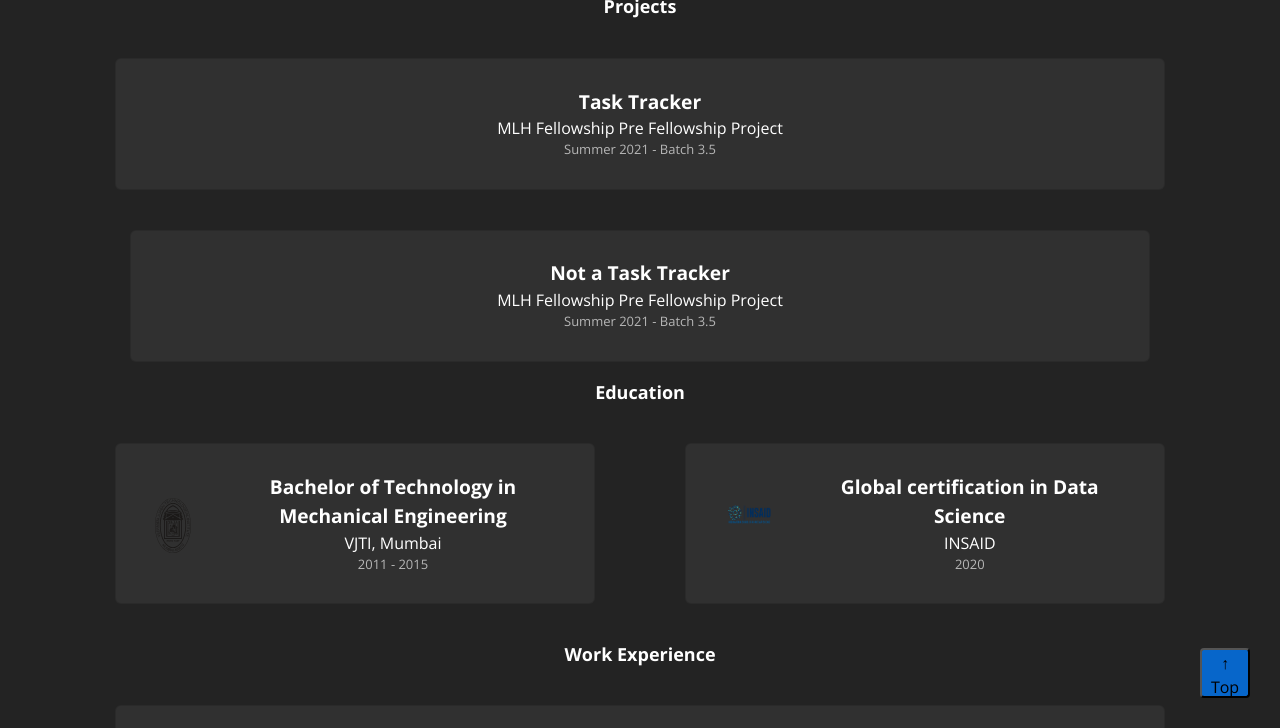
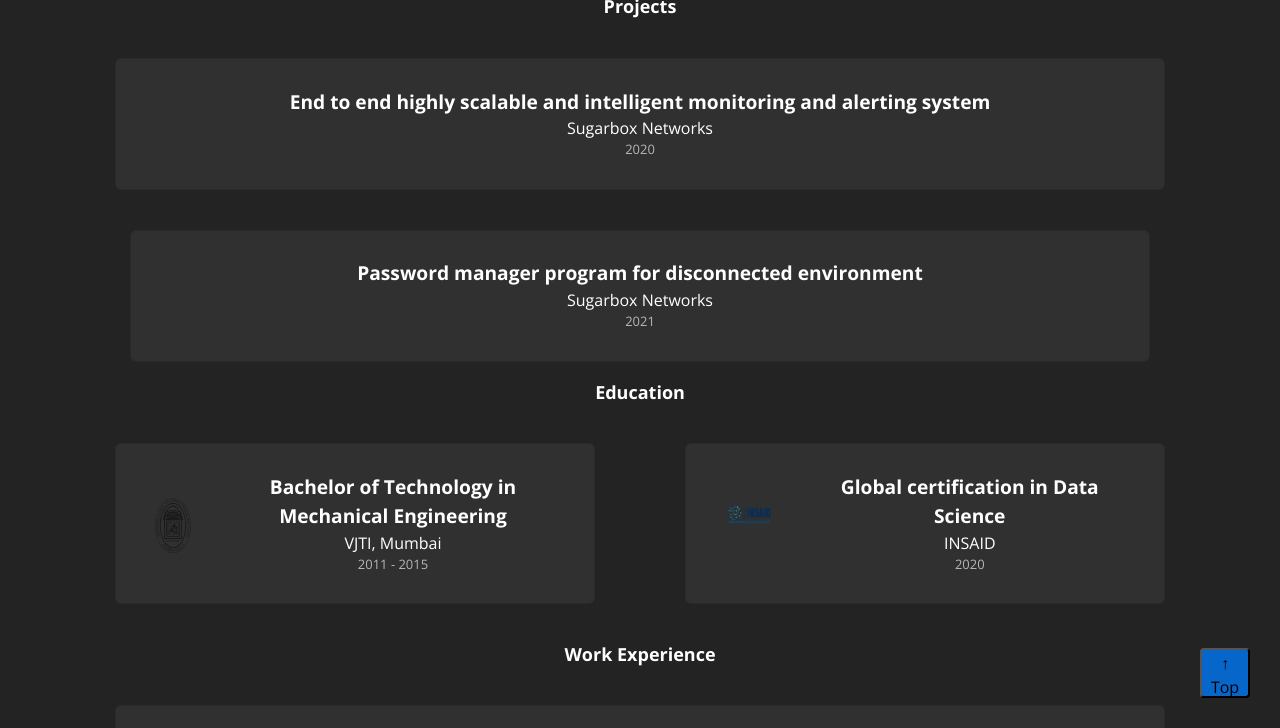
Before and after one commit to drtinkerer/work-portfolio, a Jekyll site: the page built from index.html, in a window 1280 px wide and 900 px high, scrolled down 1367 px, cut to the strip 172-900 px from the top of the window. Built offline with Jekyll 4.4.1, drawn with Linux system fonts in a browser that asks for light colours; nearby versions of some CDN libraries; some of the changed lines change nothing that is shown.

Commit message:
Update projects.yml

```diff
--- a/_data/projects.yml
+++ b/_data/projects.yml
@@ -1,36 +1,22 @@
-- title: Task Tracker
-  event: MLH Fellowship Pre Fellowship Project
-  date: Summer 2021  - Batch 3.5
-  page-name: project
-
-  # Optional links
-  github: https://github.com/
-  external_link: https://github.com/
-  video_demo: https://github.com/
-
+- title: End to end highly scalable and intelligent monitoring and alerting system
+  event: Sugarbox Networks
+  date: 2020
   id: 1
   summary: >- # This means to ignore newlines until the next attribute. This summary is used for the overlay card content.
-    Lorem ipsum dolor sit amet, consectetur adipiscing elit, sed do eiusmod tempor incididunt ut labore et dolore magna aliqua.
-    Ut enim ad minim veniam, quis nostrud exercitation ullamco laboris nisi ut aliquip ex ea commodo consequat.
-    Duis aute irure dolor in reprehenderit in voluptate velit esse cillum dolore eu fugiat nulla pariatur.
-    Excepteur sint occaecat cupidatat non proident, sunt in culpa qui officia deserunt mollit anim id est laborum.
+    Designed, implemented and administered an end to end Monitoring and Alerting system for custom business data.
+    Added a bonus intelligence to the system by integrating it with JIRA to avoid spamming.
+    This project involved various tools like Apache Kafka as streaming data source, Apache HBase as storage backend, OpenTSDB as Time series database,
+    Bosun as Monitoring and alerting system, FASTAPI backend for public facing API Gateway, HAProxy as Load Balancer and Apache NiFi as
+    data processing engine.
+
 
 # Second Dummy project
-- title: Not a Task Tracker
-  event: MLH Fellowship Pre Fellowship Project
-  date: Summer 2021  - Batch 3.5
-  page-name: project
-
-  # Optional links
-  github: https://github.com/
-  external_link:
-  video_demo: https://github.com/
-
+- title: Password manager program for disconnected environment
+  event: Sugarbox Networks
+  date: 2021
   id: 2
   summary: >- # This means to ignore newlines until the next attribute
-
-
-    Some new random Lorem ipsum dolor sit amet, consectetur adipiscing elit, sed do eiusmod tempor incididunt ut labore et dolore magna aliqua.
-    Ut enim ad minim veniam, quis nostrud exercitation ullamco laboris nisi ut aliquip ex ea commodo consequat.
-    Duis aute irure dolor in reprehenderit in voluptate velit esse cillum dolore eu fugiat nulla pariatur.
-    Excepteur sint occaecat cupidatat non proident, sunt in culpa qui officia deserunt mollit anim id est laborum.
+    Developed a password-manager program that will periodically change linux user's password on all the edges to strengthen security on a disconnected linux servers environment.
+    Also, developed and implemented a supporting web application where the current password will be visible.
+    This system does not use any central database to manage passwords.
+    It uses simple mathematical functions along with timestamps to generate passwords periodically.
```
